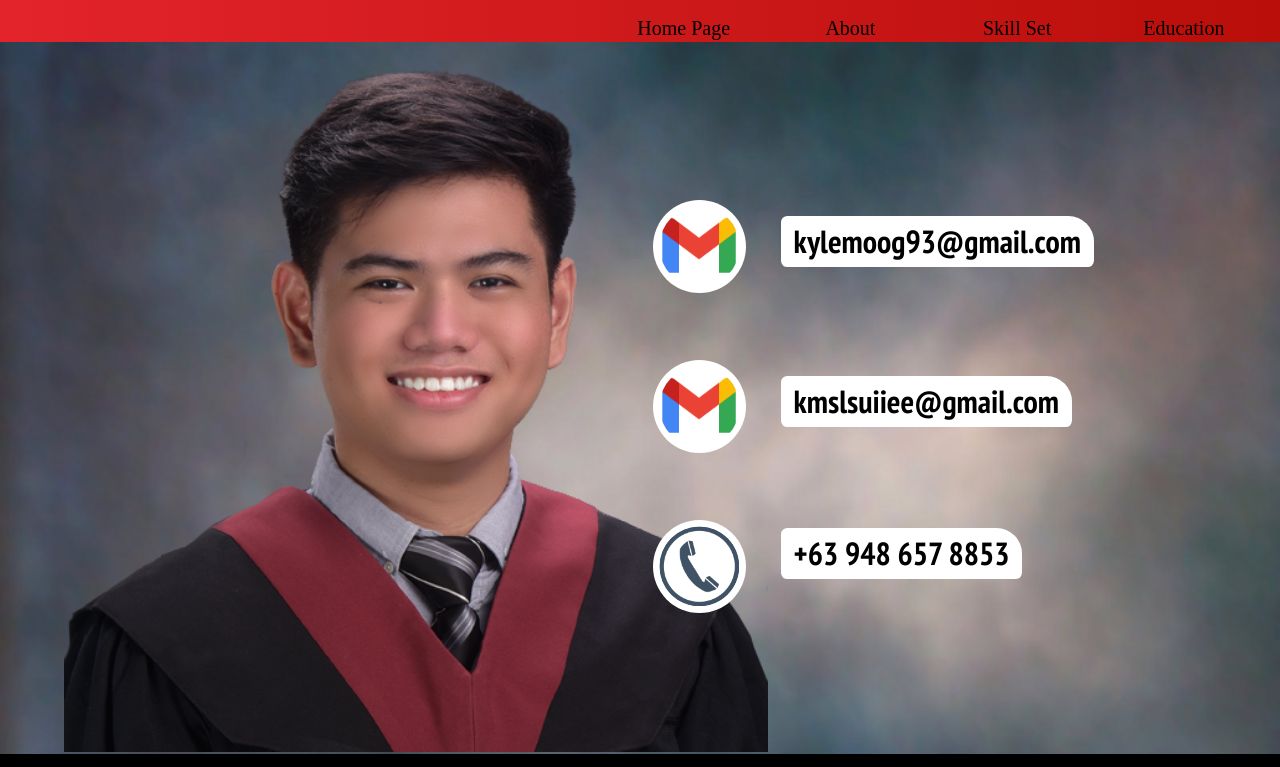
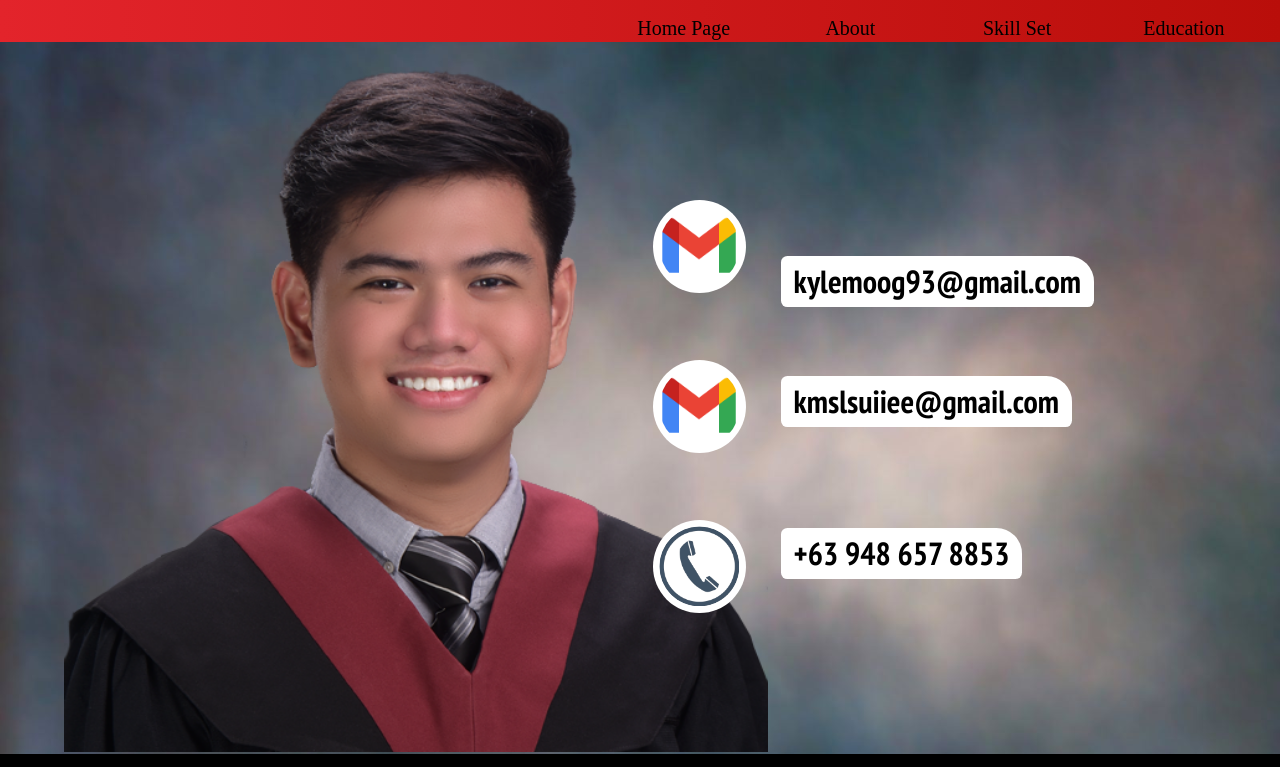
Before and after one commit to kyledash/mywebsite, a plain HTML site: page contact.html in a window 1280 px wide. Shown: the top 767 px of the page. Drawn offline with Linux system fonts and the light colour scheme; a web font is replaced by a local one.

Commit message:
Update style.css

```diff
--- a/css/style.css
+++ b/css/style.css
@@ -168,7 +168,7 @@ body, html{
 	position: absolute;
 	font-size: 200%;
 	left: 61%;
-	top: 27%;
+	top: 32%;
 	background-color: white;
 	padding: 1%;
 	border-bottom-right-radius: 0.2em;
```
